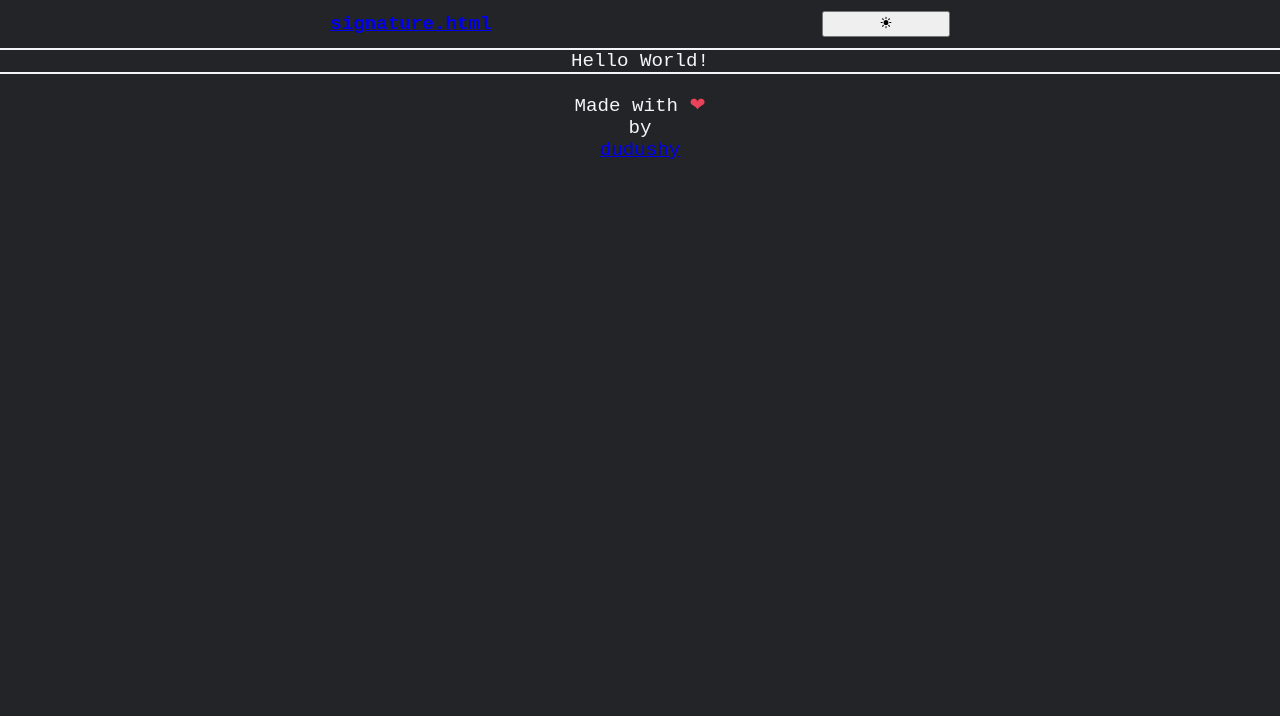
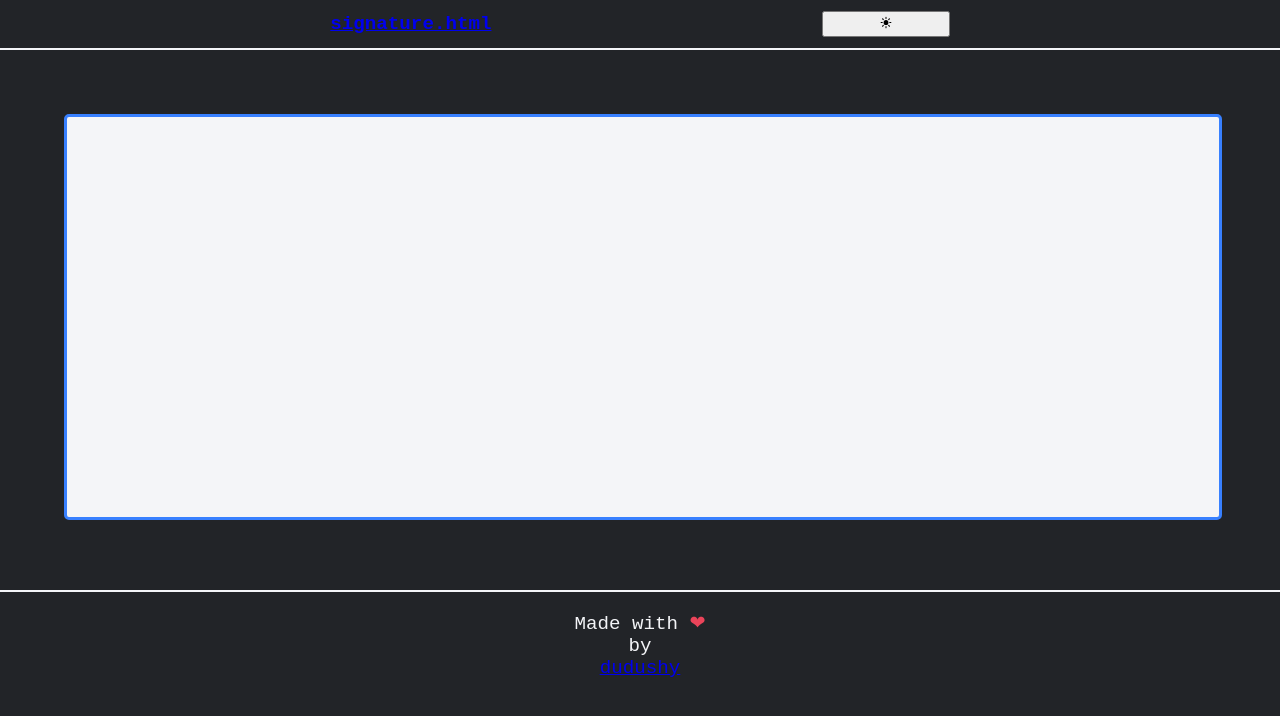
Before and after one commit to dudushy/signature.html, an Angular app: page / in a window 1280 px wide. Shown: the top 716 px of the page. Built offline with nearby package versions, Linux system fonts and the light colour scheme.

Commit message:
First "working" version

```diff
--- a/src/app/app.component.html
+++ b/src/app/app.component.html
@@ -13,7 +13,7 @@
 <!-- <router-outlet></router-outlet> -->
 
 <main [attr.theme]="theme" [attr.mobileMode]="mobileMode">
-  Hello World!
+  <canvas id="signaturePad" (mousedown)="startDraw($event)" (mousemove)="draw($event)" (mouseup)="stopDraw($event)" (mouseleave)="stopDraw($event)"></canvas>
 </main>
 
 <footer [attr.theme]="theme" [attr.mobileMode]="mobileMode">
--- a/src/app/app.component.scss
+++ b/src/app/app.component.scss
@@ -30,6 +30,15 @@ header {
 }
 
 main {
+  margin: 5%;
+
+  #signaturePad {
+    border: 3px solid $primary;
+    border-radius: 5px;
+    background-color: $light;
+    height: 50vh;
+    width: 100%;
+  }
 }
 
 footer {
--- a/src/app/app.component.ts
+++ b/src/app/app.component.ts
@@ -16,6 +16,8 @@ export class AppComponent {
   theme = 'dark';
   mobileMode = false;
 
+  drawing = false;
+
   constructor(
     private cdr: ChangeDetectorRef,
     private db: DbService,
@@ -33,6 +35,36 @@ export class AppComponent {
 
       this.toggleMobileMode();
     };
+  }
+
+  startDraw(event: any) {
+    console.log(`[${this.title}#startDraw] event`, event);
+
+    this.drawing = true;
+  }
+
+  draw(event: any) {
+    if (!this.drawing) return;
+
+    console.log(`[${this.title}#draw] event`, event);
+
+    const x = event.offsetX;
+    const y = event.offsetY;
+    console.log(`[${this.title}#draw] x:`, x, 'y:', y);
+
+    const canvas = document.getElementById('signaturePad') as HTMLCanvasElement;
+    const ctx = canvas.getContext('2d') as CanvasRenderingContext2D;
+
+    ctx.fillStyle = 'black';
+    ctx?.fillRect(x, y, 2, 2);
+  }
+
+  stopDraw(event: any) {
+    if (!this.drawing) return;
+
+    console.log(`[${this.title}#stopDraw] event`, event);
+
+    this.drawing = false;
   }
 
   updateView(from: string) {
```
